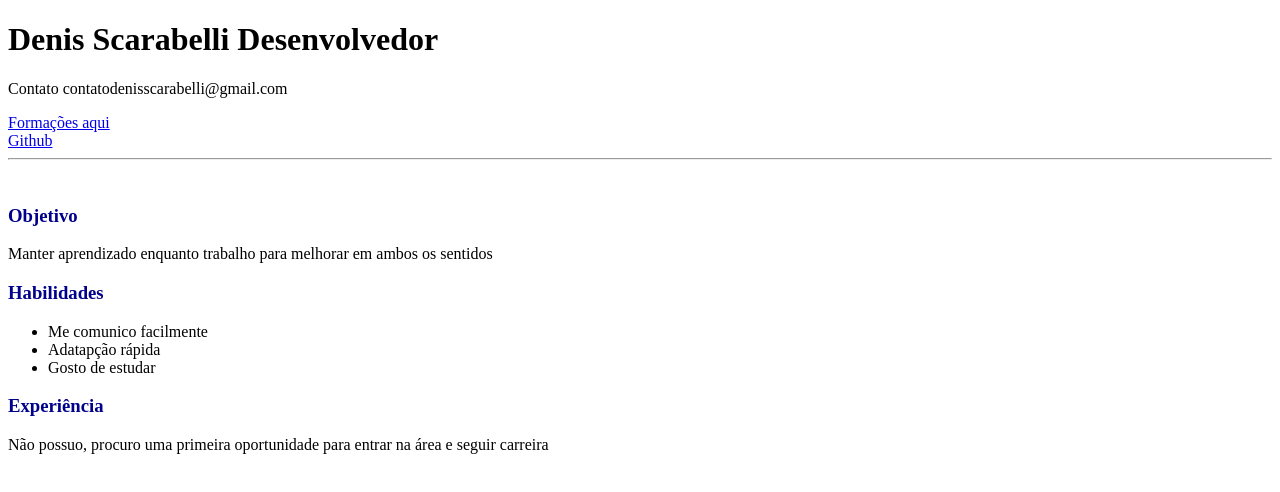
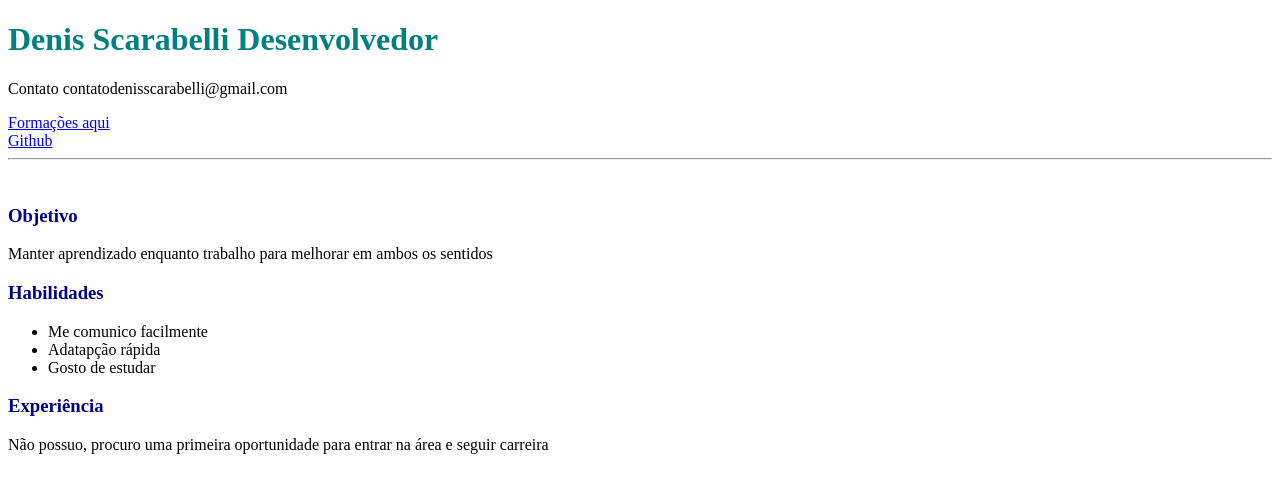
Before and after one commit to DenisCDev/Site-De-Apresentacao, a plain HTML site: page index.html in a window 1280 px wide. Drawn offline with Linux system fonts and the light colour scheme.

Commit message:
Mudando cor titulo

```diff
--- a/index.html
+++ b/index.html
@@ -9,6 +9,9 @@
     <style>
     h3{
         color:darkblue;
+    }
+    h1{
+        color:teal;
     }
     </style>
 </head>
```
